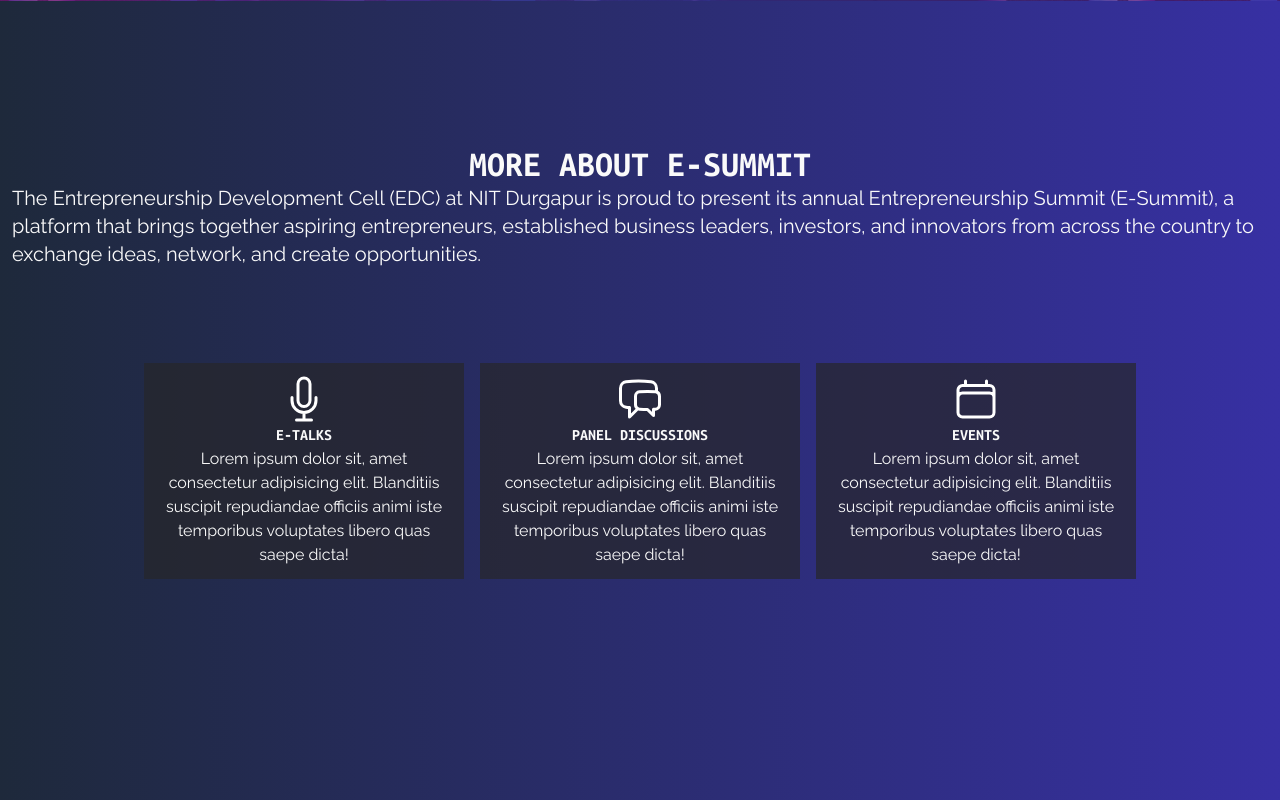
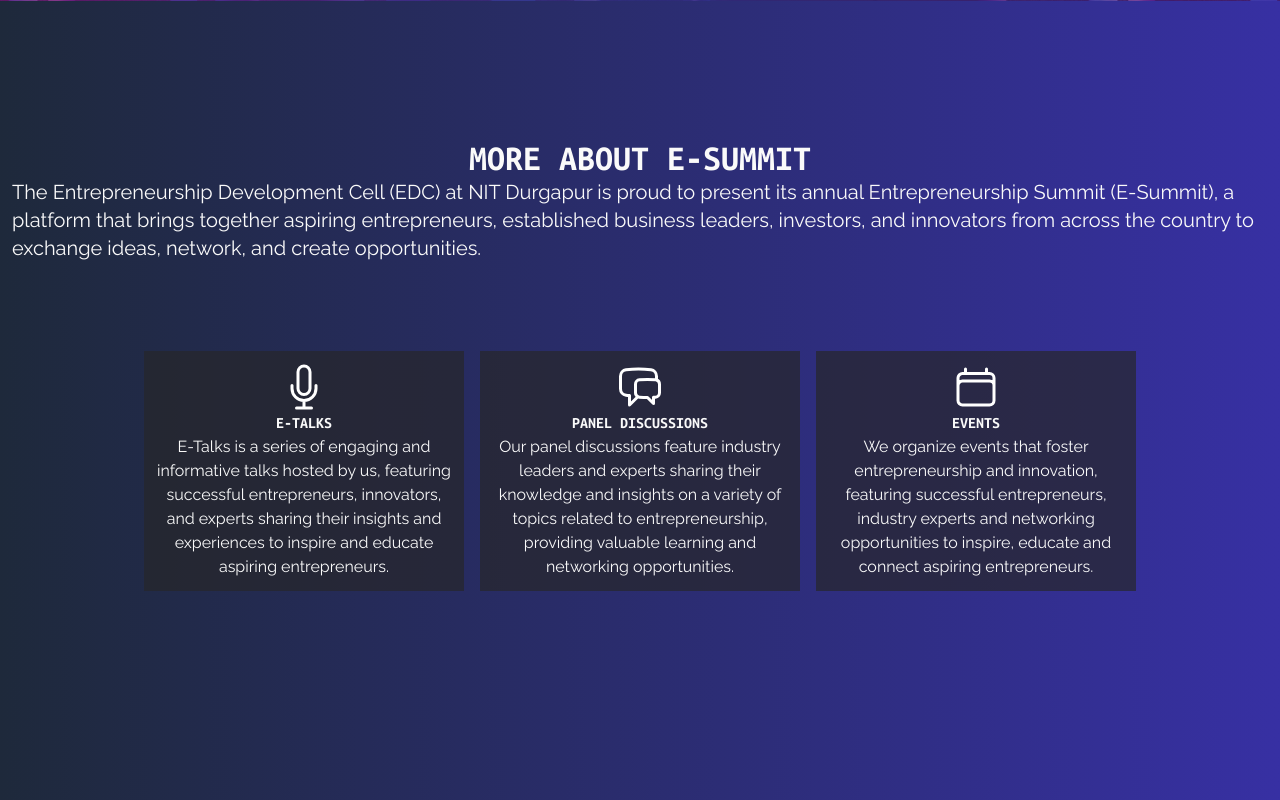
Before and after one commit to m-tahaaa/esummit-website, a Django app: page / in a window 1280 px wide. Shown: the part 799-1599 px from the top of the page. Run offline with Django 3.2, Linux system fonts and the light colour scheme; data that the repository does not hold is empty; style sheets or scripts are compiled from the project's sources; some libraries are stand-ins or nearby versions.

Commit message:
changed about edc content

```diff
--- a/base/templates/base/home.html
+++ b/base/templates/base/home.html
@@ -61,7 +61,7 @@
                           </svg>
                     </div>
                     <h3 class="font-bold text-center uppercase">E-Talks</h3>
-                    <p class="font-raleway">Lorem ipsum dolor sit, amet consectetur adipisicing elit. Blanditiis suscipit repudiandae officiis animi iste temporibus voluptates libero quas saepe dicta!</p>
+                    <p class="font-raleway">E-Talks is a series of engaging and informative talks hosted by us, featuring successful entrepreneurs, innovators, and experts sharing their insights and experiences to inspire and educate aspiring entrepreneurs.</p>
                 </li>
                 <li class="bg-zinc-800/70  flex flex-col h-full  p-3 rounded-x max-w-xs mx-auto stagger-card">
                     <div>
@@ -71,7 +71,7 @@
 
                     </div>
                     <h3 class="font-bold text-center uppercase">panel discussions</h3>
-                    <p class="font-raleway">Lorem ipsum dolor sit, amet consectetur adipisicing elit. Blanditiis suscipit repudiandae officiis animi iste temporibus voluptates libero quas saepe dicta!</p>
+                    <p class="font-raleway">Our panel discussions feature industry leaders and experts sharing their knowledge and insights on a variety of topics related to entrepreneurship, providing valuable learning and networking opportunities.</p>
                 </li>
                 <li class="bg-zinc-800/70  flex flex-col h-full  p-3 rounded-x max-w-xs mx-auto stagger-card">
                     <div>
@@ -81,7 +81,7 @@
 
                     </div>
                     <h3 class="font-bold text-center uppercase">Events</h3>
-                    <p class="font-raleway">Lorem ipsum dolor sit, amet consectetur adipisicing elit. Blanditiis suscipit repudiandae officiis animi iste temporibus voluptates libero quas saepe dicta!</p>
+                    <p class="font-raleway">We organize events that foster entrepreneurship and innovation, featuring successful entrepreneurs, industry experts and networking opportunities to inspire, educate and connect aspiring entrepreneurs.</p>
                 </li>
             </div>
         </section>
```
